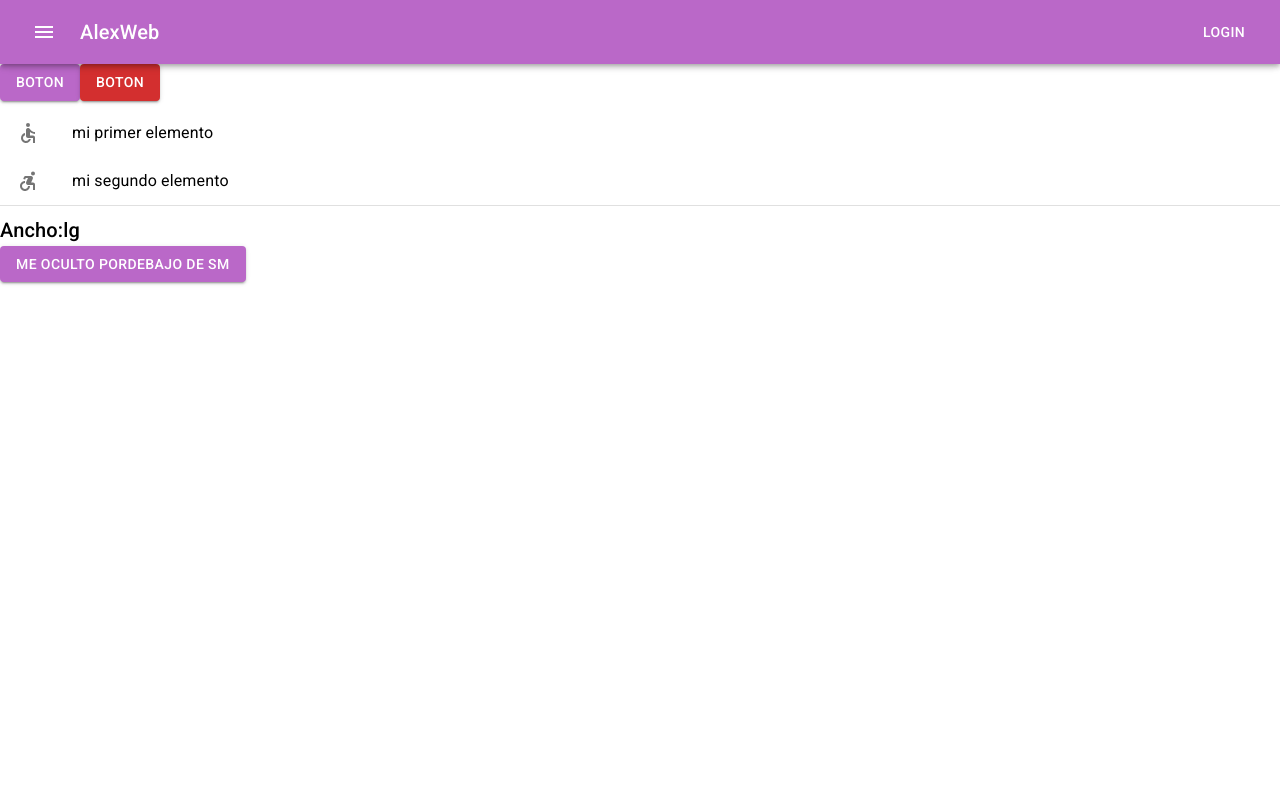
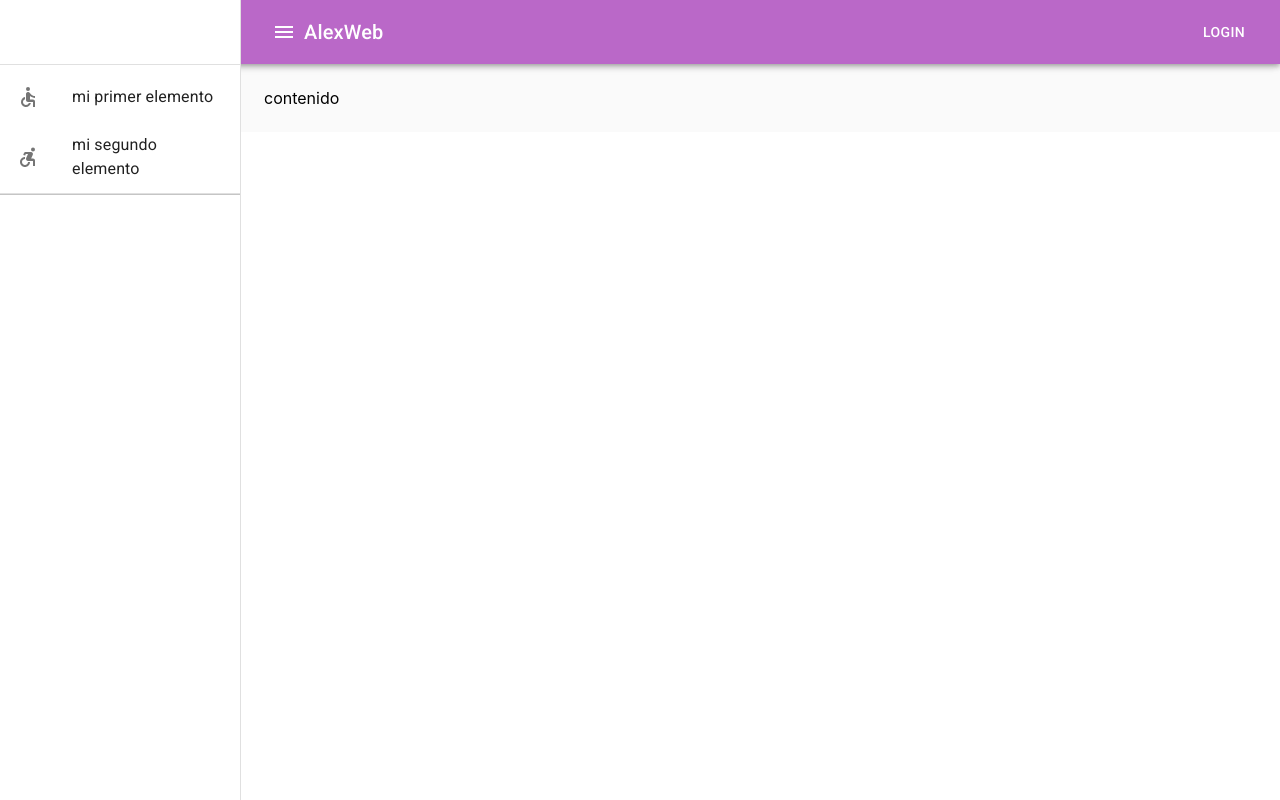
Before and after one commit to ftvalex01/react-materialui, a React (Create React App) app: page / in a window 1280 px wide. Built offline with nearby package versions, Linux system fonts and the light colour scheme.

Commit message:
Responsive menu lateral
desarrollando un menu lateral responsive con material UI

```diff
--- a/src/App.js
+++ b/src/App.js
@@ -1,11 +1,8 @@
 /* eslint-disable no-lone-blocks */
 import React from "react";
-import Button from '@mui/material/Button'
-import NavBar from "./components/NavBar";
 import { ThemeProvider} from '@mui/material'
 import theme from "./temaConfig";
-import Lista from "./components/Lista";
-import Oculto from "./components/Oculto";
+import Contenedor from "./components/Contenedor";
 
 
 
@@ -13,7 +10,21 @@ function App() {
   return (
     <div className="App">
     <ThemeProvider theme={theme}>
-      <NavBar/>
+
+      <Contenedor/>
+
+    </ThemeProvider>
+    </div>
+  );
+}
+
+export default App;
+
+
+
+
+
+ {/* <NavBar/>
             <Button variant="contained" color="primary">
               boton
             </Button>
@@ -21,14 +32,7 @@ function App() {
               boton
             </Button>
             <Lista></Lista>
-            <Oculto></Oculto>
-        </ThemeProvider>
-    </div>
-  );
-}
-
-export default App;
-
+            <Oculto></Oculto> */}
 
 
 /* import SendIcon from '@mui/icons-material/Send'
@@ -39,7 +43,10 @@ import AccessAlarmIcon from '@mui/icons-material/AccessAlarm';
 import Estilos from "./Estilos";
 import Global from "./Global";  */
 
-
+/* import Lista from "./components/Lista";
+import Button from '@mui/material/Button'
+import NavBar from "./components/NavBar";
+import Oculto from "./components/Oculto"; */
 
 
 
--- /dev/null
+++ b/src/components/Cajon.jsx
@@ -0,0 +1,43 @@
+import React from 'react'
+import { Divider, makeStyles } from '@material-ui/core'
+import { Drawer } from '@material-ui/core'
+import Lista from './Lista'
+
+
+
+
+
+const estilos = makeStyles(theme => ({
+    drawer: {
+        width: 240,
+        flexShrink: 0,
+    },
+    drawerPaper: {
+        width: 240,
+    },
+    toolbar: theme.mixins.toolbar
+}))
+
+const Cajon = (props) => {
+
+    const classes = estilos()
+
+    return (
+        <Drawer
+            className={classes.drawer}
+            classes={{
+                paper: classes.drawerPaper,
+            }}
+            anchor="left"
+            variant={props.variant}
+            open={props.open}
+            onClose={props.onClose ? props.onClose : null}
+        >
+            <div className={classes.toolbar}></div>
+            <Divider />
+            <Lista />
+        </Drawer>
+    )
+}
+
+export default Cajon
--- /dev/null
+++ b/src/components/Contenedor.jsx
@@ -0,0 +1,53 @@
+import React from 'react'
+import { makeStyles } from '@material-ui/core'
+import NavBar from "./NavBar"
+import Cajon from './Cajon'
+import { Hidden } from '@material-ui/core'
+
+
+const estilos = makeStyles(theme=>({
+    root:{
+        display:"flex"
+    },
+    toolbar: theme.mixins.toolbar,
+    content:{
+        flexGrow:1,
+        backgroundColor:theme.palette.background.default,
+        padding:theme.spacing(3),
+    },
+}))
+
+const Contenedor = () => {
+
+    const classes = estilos()
+    const [abrir, setAbrir] = React.useState(false)
+
+    const accionAbrir = () => {
+        setAbrir(!abrir)
+    }
+
+    return (
+        <div className={classes.root}>
+            <NavBar accionAbrir={accionAbrir} />
+            <Hidden xsDown>
+                <Cajon
+                    variant="permanent"
+                    open={true}
+                />
+            </Hidden>
+            <Hidden smUp>
+                <Cajon
+                    variant="temporary"
+                    open={abrir}
+                    onClose={accionAbrir}
+                />
+            </Hidden>
+            <div className={classes.content}>
+                <div className={classes.toolbar}></div>
+                contenido
+            </div>
+        </div>
+    )
+}
+
+export default Contenedor
--- a/src/components/NavBar.jsx
+++ b/src/components/NavBar.jsx
@@ -9,40 +9,48 @@ import { IconButton, Button } from '@mui/material'
 
 
 const useStyles = makeStyles(theme => ({
-  offset: theme.mixins.toolbar,
-  menuButton:{
-    marginRight:theme.spacing(2),
+    menuButton: {
+        marginRight: theme.spacing(2),
+        [theme.breakpoints.up('sm')]: {
+            display: 'none',
         },
-  title:{
+    },
+    title: {
         flexGrow: 1
-  }
 
+    },
+    appBar: {
+        [theme.breakpoints.up('sm')]: {
+            width: `calc(100% - ${240}px)`,
+            paddingLeft: 240,
+        },
+    },
 }))
 
-
-
-
-const NavBar = () => {
+const NavBar = (props) => {
 
     const classes = useStyles()
 
     return (
-        <div>
-            <AppBar position="fixed" color="primary">
+
+        <AppBar className={classes.appBar}>
             <Toolbar>
-              <IconButton color="inherit" aria-label="menu">
-                <MenuIcon className={classes.menuButton}/>
+                <IconButton
+                    color="inherit"
+                    aria-label="menu"
+                    className={classes.menuButton}
+                    onClick={() => props.accionAbrir()}
+                >
+                    <MenuIcon />
                 </IconButton>
-                <Typography variant="h6" className={classes.title}>
+                <Typography variant='h6' className={classes.title}>
                     AlexWeb
                 </Typography>
                 <Button variant="text" color="inherit">
-                  login
+                    Login
                 </Button>
             </Toolbar>
         </AppBar>
-            <div className={classes.offset}></div>
-        </div>
     )
 }
 
```
Lines whose indentation alone changed are shown as unchanged.
